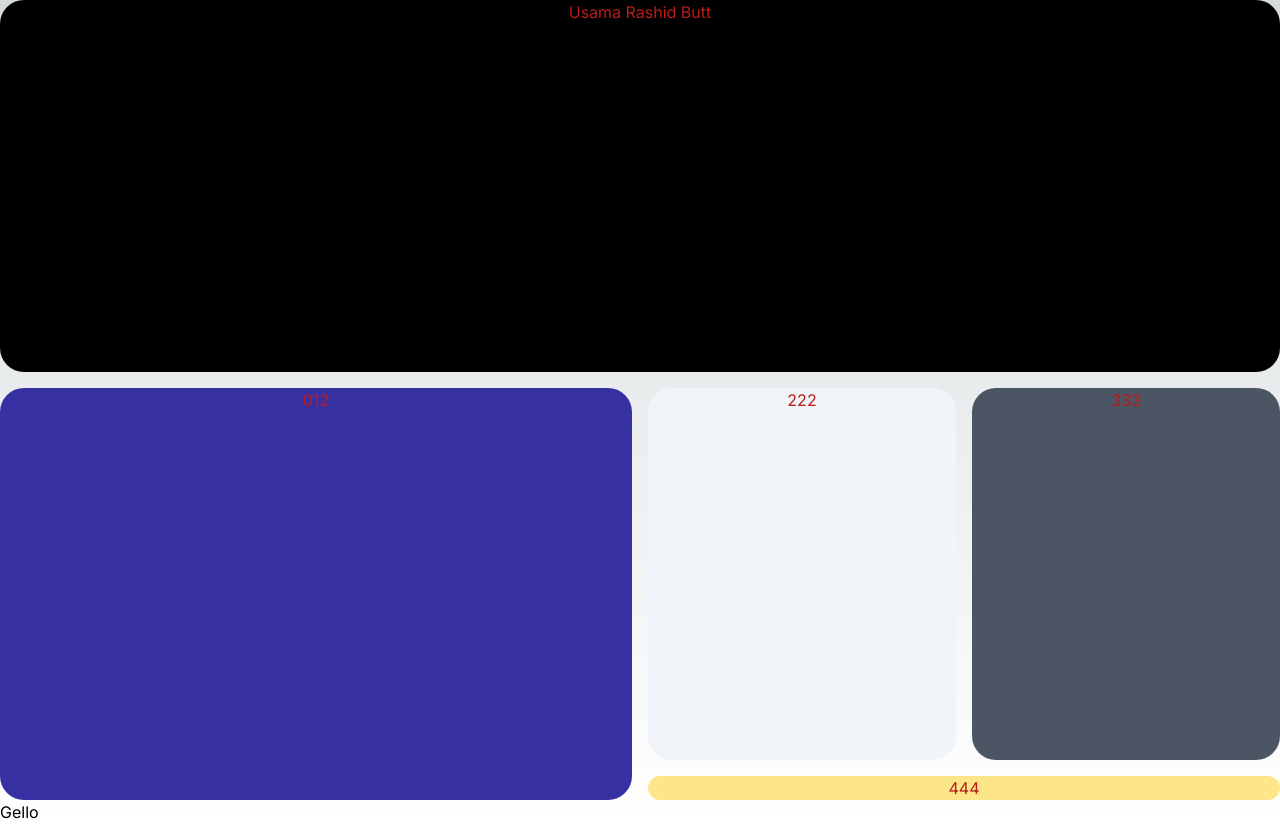
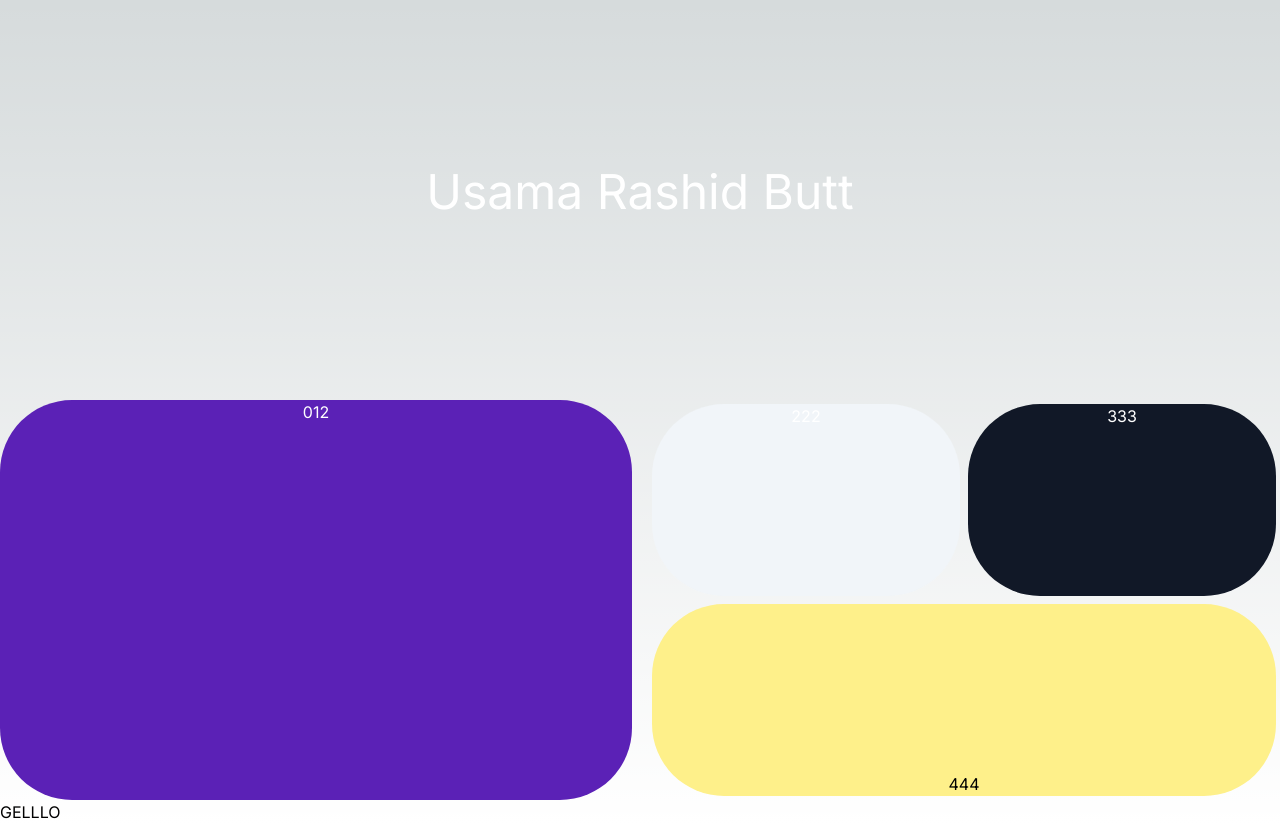
Before and after one commit to UsamaRashid/usamarashidbutt-portfolio, a Next.js app: page / in a window 1280 px wide. Built offline with nearby package versions, Linux system fonts and the light colour scheme.

Commit message:
WIP: setup grid

```diff
--- a/src/app/page.tsx
+++ b/src/app/page.tsx
@@ -1,38 +1,26 @@
 export default function Home() {
   return (
-    // <div className='grid grid-cols-2 grid-rows-2 h-full'>
-    //   <div className='col-span-1'>
-    //     <div className=' col-span-2 rounded-lg bg-purple-400 text-white'>
-    //       Top Card
-    //     </div>
-    //   </div>
-
-    //   <div className='col-span-1'>
-    //     <div className=' row-span-1 rounded-lg bg-indigo-400'>Card 5</div>
-    //     <div className='rounded-lg bg-red-400'>Card 6</div>
-    //   </div>
-    // </div>
     <div>
-      <div className='grid grid-cols-12 grid-rows-2 gap-4 h-screen text-red-700'>
-        <div className='col-start-1 col-span-12 rounded-3xl text-center bg-black items-center'>
+      <div className='grid grid-cols-12 grid-rows-2 gap-4 h-screen text-white '>
+        <div className='text-5xl col-start-1 col-span-12 rounded-[4.5rem] text-center flex justify-center items-center'>
           Usama Rashid Butt
         </div>
-        <div className='col-span-6 row-span-2 bg-indigo-800 rounded-3xl text-center'>
+        <div className='col-span-6 row-span-2 bg-violet-800 rounded-[4.5rem] text-center'>
           012
         </div>
-        {/* <div className='col-span-6 row-span-1'> */}
-        <div className='row-span-1 col-span-3 bg-slate-100 rounded-3xl text-center'>
-          222
-        </div>
-        <div className='row-span-1 col-span-3 bg-gray-600 rounded-3xl text-center'>
-          333
-          {/* </div> */}
-        </div>
-        <div className='col-span-6 row-span-1 bg-amber-200 rounded-3xl text-center'>
-          444
+        <div className='col-span-6 grid grid-cols-6 row-span-2 '>
+          <div className='col-span-3 row-span-1 bg-slate-100 rounded-[4.5rem] text-center m-1'>
+            222
+          </div>
+          <div className='col-span-3 row-span-1 bg-gray-900 rounded-[4.5rem] text-center m-1'>
+            333
+          </div>
+          <div className='col-span-6 row-span-1 bg-yellow-200 rounded-[4.5rem] text-center m-1 text-black flex justify-center items-end'>
+            444
+          </div>
         </div>
       </div>
-      <div>Gello</div>
+      <div>GELLLO</div>
     </div>
   );
 }
```
